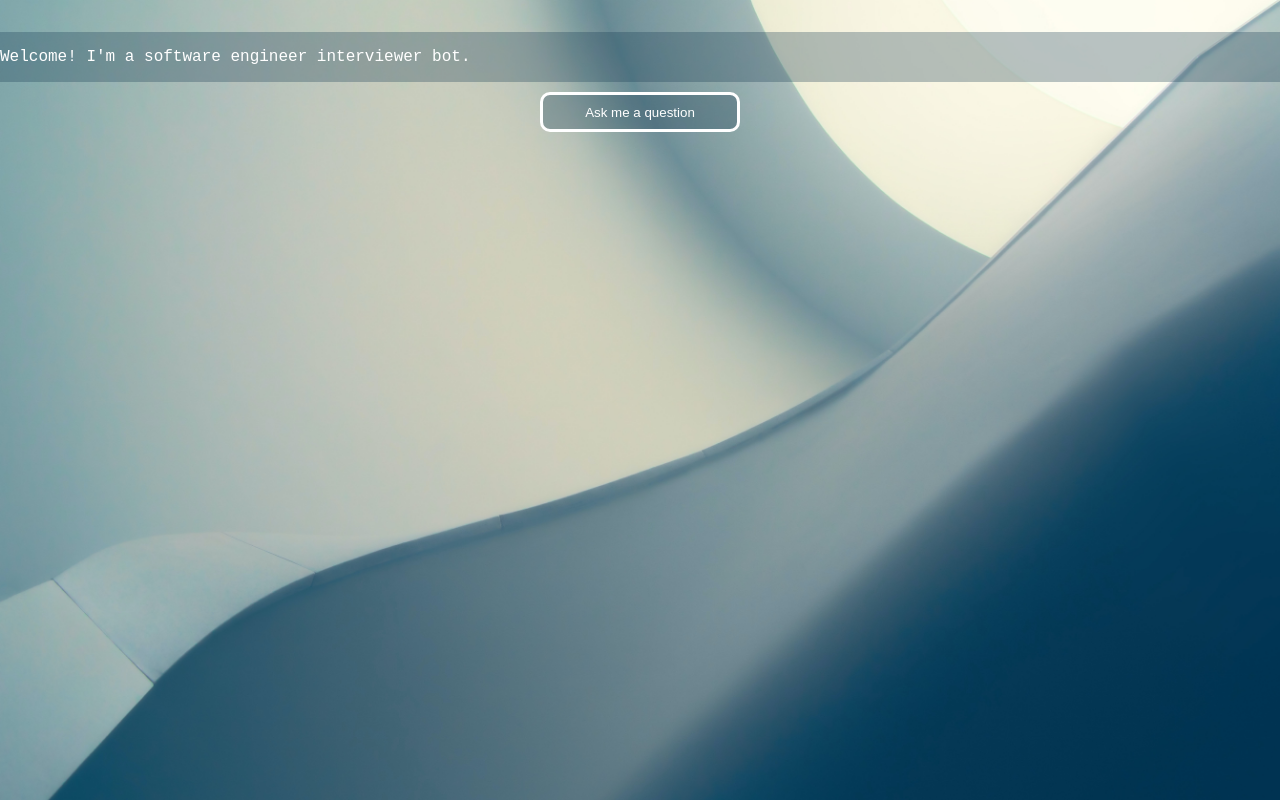
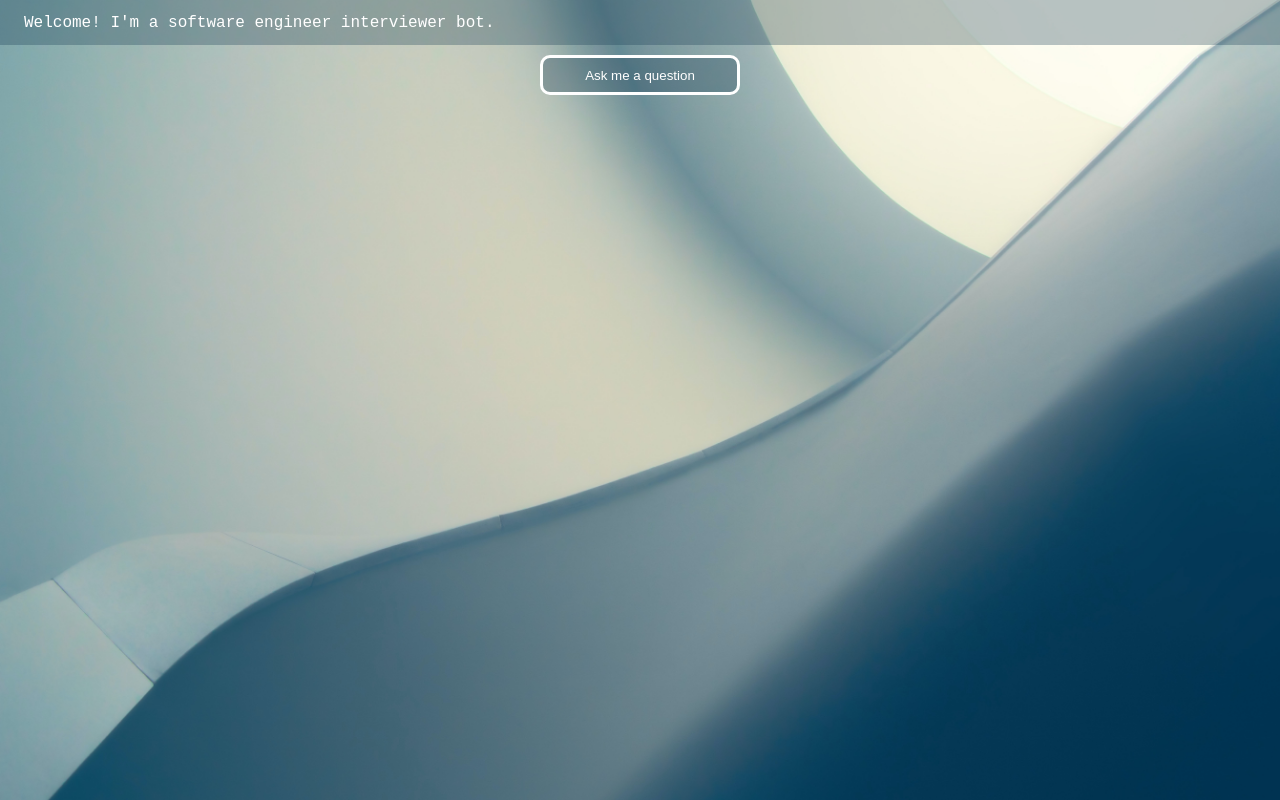
Before and after one commit to michmitz/interview-prep, a Next.js app: page / in a window 1280 px wide. Built offline with nearby package versions, Linux system fonts and the light colour scheme.

Commit message:
Fix padding

```diff
--- a/components/header/HeaderStyles.module.css
+++ b/components/header/HeaderStyles.module.css
@@ -1,9 +1,10 @@
 .container {
   width: 100vw;
-  height: 50px;
+  height: 45px;
   background-color: rgb(21, 56, 82, 0.3);
   display: flex;
   align-items: center;
+  padding-left: 1.5em;
 }
 
 .text {
--- a/styles/Home.module.css
+++ b/styles/Home.module.css
@@ -2,7 +2,6 @@
   display: flex;
   flex-direction: column;
   align-items: center;
-  padding: 2em;
   background-image: url('/background.jpg');
   height: 100vh;
   width: 100vw;
```
